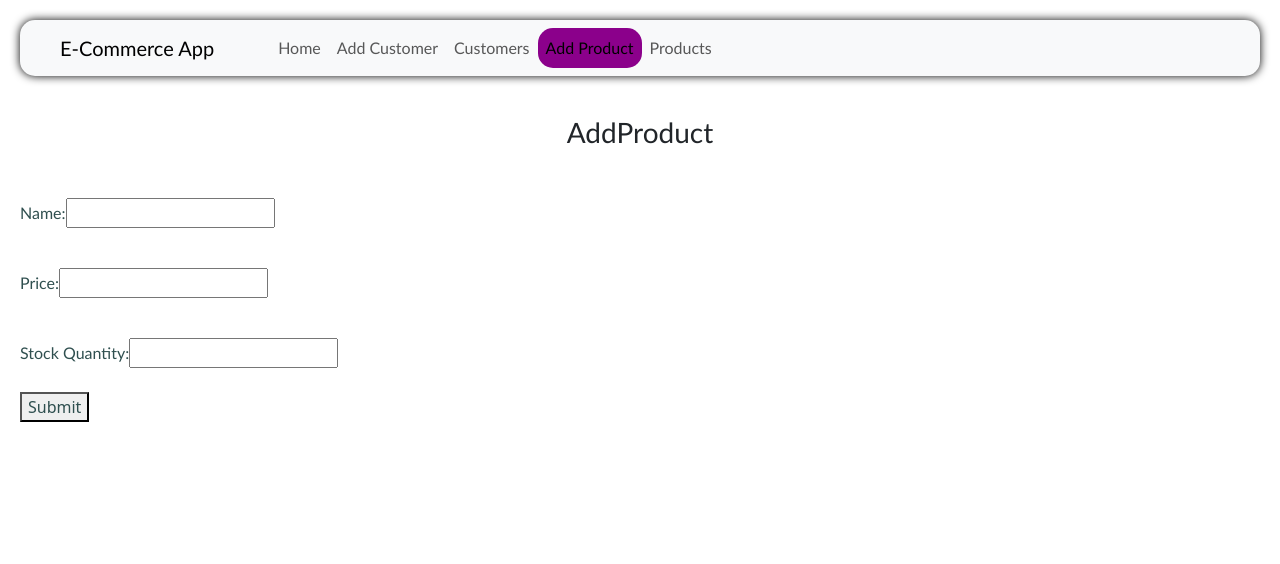
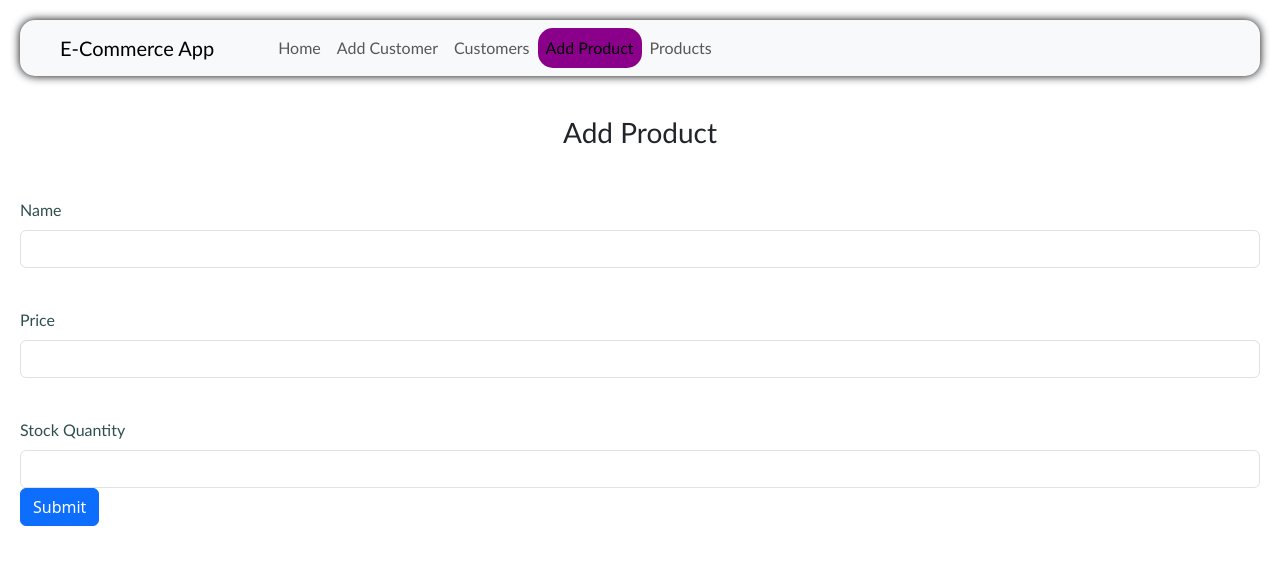
Before and after one commit to spikenardJ/E_commerce_API, a React (Vite) app: page /add-product in a window 1280 px wide. Shown: the top 564 px of the page. Built offline with nearby package versions, Linux system fonts and the light colour scheme.

Commit message:
Second commit

```diff
--- a/src/components/CustomerForm.jsx
+++ b/src/components/CustomerForm.jsx
@@ -2,7 +2,7 @@
 import { Component } from "react";
 import axios from "axios";
 import { func, number } from "prop-types";
-import { Form, Button, Alert, Container } from "react-bootstrap";
+import { Form, Button, Alert, Container, Modal } from "react-bootstrap";
 
 class CustomerForm extends Component {
     constructor(props) {
@@ -13,7 +13,8 @@ class CustomerForm extends Component {
             phone: "",
             errors: {},
             selectedCustomerId: null,
-            isLoading: false
+            isLoading: false,
+            showSuccessModal: false
         };
     }
 
@@ -109,10 +110,9 @@ class CustomerForm extends Component {
                         phone: "",
                         errors: {},
                         selectedCustomerId: null,
-                        isLoading: false
+                        isLoading: false,
+                        showSuccessModal: true
                     });
-                    this.props.navigate("/customers")
-                    this.setState({ isLoading: false})
                 })
                 .catch(error => {
                     this.setState({ error: error.toString(), isLoading: false });
@@ -122,8 +122,20 @@ class CustomerForm extends Component {
         }
     };
 
+    closeModal = () => {
+        this.setState({
+            showSuccessModal: false,
+            name: "",
+            email: "",
+            phone: "",
+            errors: {},
+            selectedCustomerId: null
+        });
+        this.props.navigate("/customers")
+    }
+
     render() {
-        const { name, email, phone, errors, error, isLoading } = this.state;
+        const { name, email, phone, errors, error, isLoading, showSuccessModal } = this.state;
 
         return (
             <Container>
@@ -149,6 +161,18 @@ class CustomerForm extends Component {
 
                     <Button variant="primary" type="submit" >Submit</Button>
                 </Form>
+
+                <Modal show={showSuccessModal} onHide={this.closeModal}>
+                    <Modal.Header closeButton>
+                        <Modal.Title>Success!</Modal.Title>
+                    </Modal.Header>
+                    <Modal.Body>
+                        The customer has been successfully {this.state.selectedCustomerId ? "updated" : "added"}.
+                    </Modal.Body>
+                    <Modal.Footer>
+                        <Button variant="secondary" onClick={this.closeModal} >Close</Button>
+                    </Modal.Footer>
+                </Modal>
             </Container>
             // <form onSubmit={this.handleSubmit}>
             //     <h3>Add/Edit Customer</h3>
--- a/src/components/ProductForm.jsx
+++ b/src/components/ProductForm.jsx
@@ -3,97 +3,158 @@ import { useEffect, useState } from "react";
 import { useParams, useNavigate } from "react-router-dom";
 import axios from "axios";
 import { object, func } from "prop-types";
+import { Form, Button, Alert, Modal, Spinner } from "react-bootstrap";
 
 const ProductForm = () => {
-    const [name, setName] = useState("");
-    const [price, setPrice] = useState("");
-    const [stock_quantity, setStockQuantity] = useState("");
+    const [product, setProduct] = useState({name: "", price: "", stock_quantity: ""});
     const [errors, setErrors] = useState({});
     const [isSubmitting, setSubmitting] = useState(false);
-    const [error, setError] = useState("");
+    const [showSuccessModal, setShowSuccessModal] = useState(false);
+    const [errorMessage, setErrorMessage] = useState("");
     const { id } = useParams();
     const navigate = useNavigate();
 
     useEffect(() => {
         if (id) {
-            const fetchProductDetails = async () => {
-                try {
-                    const response = await axios.get(`http://127.0.0.1:5000/products/${id}`);
-                    setName(response.data.name);
-                    setPrice(response.data.price);
-                    setStockQuantity(response.data.stock_quantity);
-                } catch (error) {
-                    console.error("Error fetching product details:", error);
-                    setError(error.toString());
-                }
-            };
-            fetchProductDetails();
+            axios.get(`http://127.0.0.1:5000/products/${id}`)
+                .then(response => {
+                    setProduct(response.data);
+                })
+                .catch (error => setErrorMessage(error.message));
         }
     }, [id]);
 
     const validateForm = () => {
-        const errors = {};
-        if (!name) errors.name = "Product name is required";
-        if (!price || price <= 0) errors.price = "Product price must be a positive number";
-        if (!stock_quantity || stock_quantity <= 0) errors.stock_quantity = "Quantity must be a positive number"
-        return errors;
+        let errors = {};
+        if (!product.name) errors.name = "Product name is required";
+        if (!product.price || product.price <= 0) errors.price = "Product price must be a positive number";
+        if (!product.stock_quantity || product.stock_quantity <= 0) errors.stock_quantity = "Quantity must be a positive number";
+        setErrors(errors);
+        return Object.keys(errors).length === 0;
     };
 
     const handleSubmit = async (event) => {
         event.preventDefault();
-        const errors = validateForm();
-        if (Object.keys(errors).length === 0) {
+        if (!validateForm()) return;
             setSubmitting(true);
-            setError(null);
-            const productData = { name, price };
             try {
                 if (id) {
-                    await axios.put(`http://127.0.0.1:5000/products/${selectedProduct.id}`, productData);
+                    await axios.put(`http://127.0.0.1:5000/products/${id}`, product);
                 } else {
-                    await axios.post("http://127.0.0.1:5000/products", productData);
+                    await axios.post("http://127.0.0.1:5000/products", product);
                 }
-                setName("");
-                setPrice("");
-                setStockQuantity("");
-                setSubmitting(false);
-                navigate("/products");
+                setShowSuccessModal(true);
             } catch (error) {
-                console.error("Error submitting product:", error);
-                setError(error.toString());
+                setErrorMessage(error.message);
+            } finally {
                 setSubmitting(false);
             }
-        } else {
-            setErrors(errors);
-        }
     };
 
+    const handleChange = (event) => {
+        const { name, value } = event.target;
+        setProduct(prevProduct => ({
+            ...prevProduct,
+            [name]: value
+        }));
+    };
+
+    const handleClose = () => {
+        setShowSuccessModal(false);
+        setProduct({ name: "", price: "", stock_quantity: ""});
+        setSubmitting(false);
+        navigate("/products");
+    }
+
     if (isSubmitting) return <p>Submitting product data...</p>;
-    if (error) return <p>Error submitting product data: {error}</p>;
 
     return (
-        <form onSubmit={handleSubmit}>
-            <h3>{id ? "Edit" : "Add"}Product</h3>
-            <label>
-                Name:
-                <input type="text" value={name} onChange={(e) => setName(e.target.value)} />
-                {errors.name && <div style={{ color: "red" }}>{errors.name}</div>}
-            </label>
-            <br />
-            <label>
-                Price:
-                <input type="number" value={price} onChange={(e) => setPrice(e.target.value)} />
-                {errors.price && <div style={{ color: "red" }}>{errors.price}</div>}
-            </label>
-            <br />
-            <label>
-                Stock Quantity:
-                <input type="number" value={stock_quantity} onChange={(e) => setPrice(e.target.value)} />
-                {errors.stock_quantity && <div style={{ color: "red" }}>{errors.stock_quantity}</div>}
-            </label>
-            <br />
-            <br />
-            <button type="submit">Submit</button>
-        </form>
+        <>
+            <Form onSubmit={handleSubmit}>
+                <h3>{id ? "Edit" : "Add"} Product</h3>
+                {errorMessage && <Alert variant="danger">{errorMessage}</Alert>}
+                <Form.Group controlId="productName">
+                    <Form.Label>Name</Form.Label>
+                    <Form.Control
+                        type="text"
+                        name="name"
+                        value={product.name}
+                        onChange={handleChange}
+                        isInvalid={!!errors.name}
+                    />
+                    <Form.Control.Feedback type="invalid">
+                        {errors.name}
+                    </Form.Control.Feedback>
+                </Form.Group>
+
+                <Form.Group controlId="productPrice">
+                    <Form.Label>Price</Form.Label>
+                    <Form.Control
+                        type="number"
+                        name="price"
+                        value={product.price}
+                        onChange={handleChange}
+                        isInvalid={!!errors.price}
+                    />
+                    <Form.Control.Feedback type="invalid">
+                        {errors.price}
+                    </Form.Control.Feedback>
+                </Form.Group>
+
+                <Form.Group controlId="productStockQuantity">
+                    <Form.Label>Stock Quantity</Form.Label>
+                    <Form.Control
+                        type="number"
+                        name="stock_quantity"
+                        value={product.stock_quantity}
+                        onChange={handleChange}
+                        isInvalid={!!errors.stock_quantity}
+                    />
+                    <Form.Control.Feedback type="invalid">
+                        {errors.stock_quantity}
+                    </Form.Control.Feedback>
+                </Form.Group>
+
+                <Button variant="primary" type="submit" disabled={isSubmitting}>
+                    {isSubmitting ? <Spinner as="span" animation="border" size="sm" /> : "Submit"}
+                </Button>
+            </Form>
+
+            <Modal show={showSuccessModal} onHide={handleClose}>
+                <Modal.Header closeButton>
+                    <Modal.Title>Success!</Modal.Title>
+                </Modal.Header>
+                <Modal.Body>Product has been successfully {id ? "updated" : "added"}!</Modal.Body>
+                <Modal.Footer>
+                    <Button variant="secondary" onClick={handleClose}>
+                        Close
+                    </Button>
+                </Modal.Footer>
+            </Modal>
+        </>
+        // <form onSubmit={handleSubmit}>
+        //     <h3>{id ? "Edit" : "Add"}Product</h3>
+        //     <label>
+        //         Name:
+        //         <input type="text" value={name} onChange={(e) => setName(e.target.value)} />
+        //         {errors.name && <div style={{ color: "red" }}>{errors.name}</div>}
+        //     </label>
+        //     <br />
+        //     <label>
+        //         Price:
+        //         <input type="number" value={price} onChange={(e) => setPrice(e.target.value)} />
+        //         {errors.price && <div style={{ color: "red" }}>{errors.price}</div>}
+        //     </label>
+        //     <br />
+        //     <label>
+        //         Stock Quantity:
+        //         <input type="number" value={stock_quantity} onChange={(e) => setPrice(e.target.value)} />
+        //         {errors.stock_quantity && <div style={{ color: "red" }}>{errors.stock_quantity}</div>}
+        //     </label>
+        //     <br />
+        //     <br />
+        //     <button type="submit">Submit</button>
+        // </form>
     );
 };
 
```
Also changed, not shown: src/components/CustomerList.jsx (+28 -11 lines), src/components/ProductList.jsx (+33 -14 lines).
